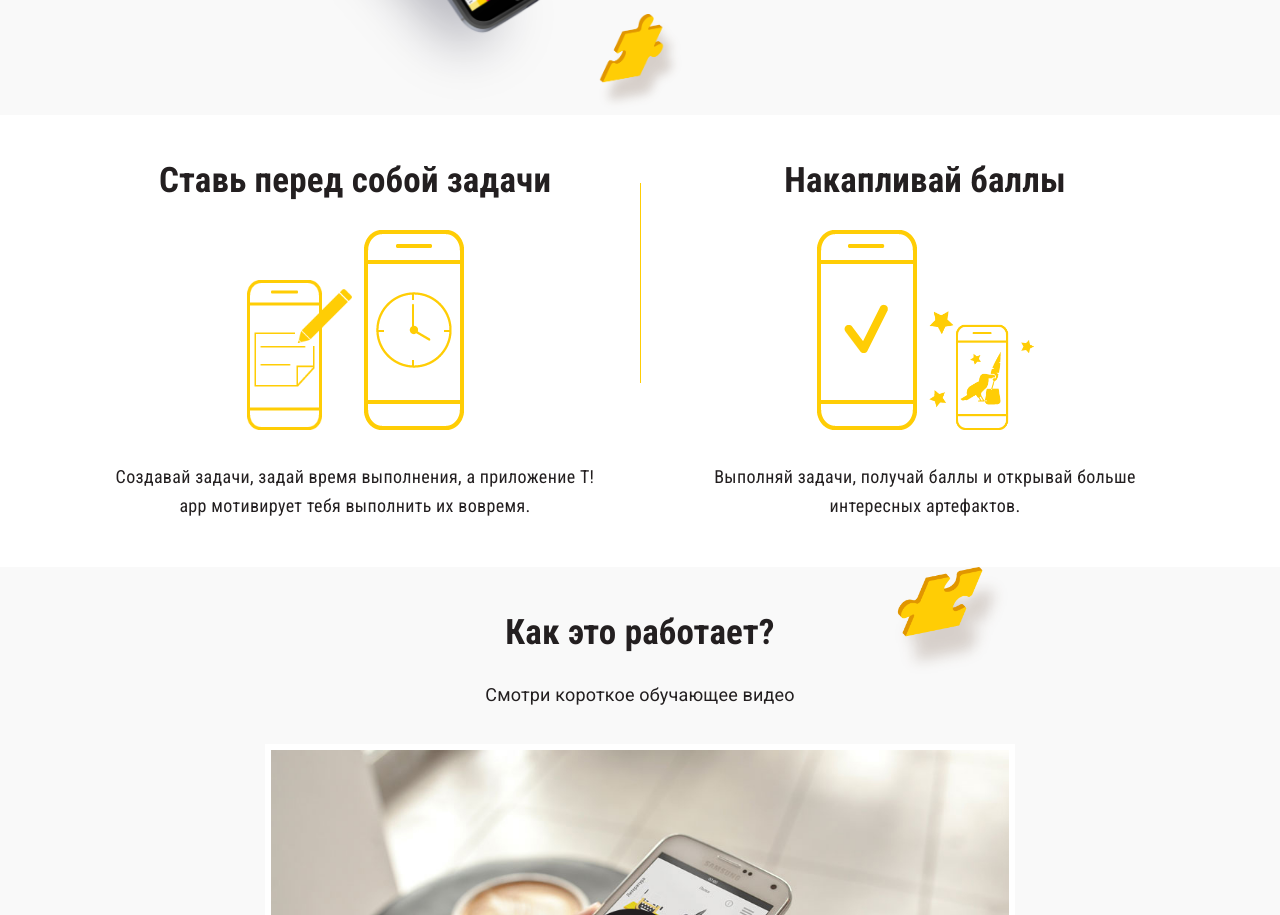
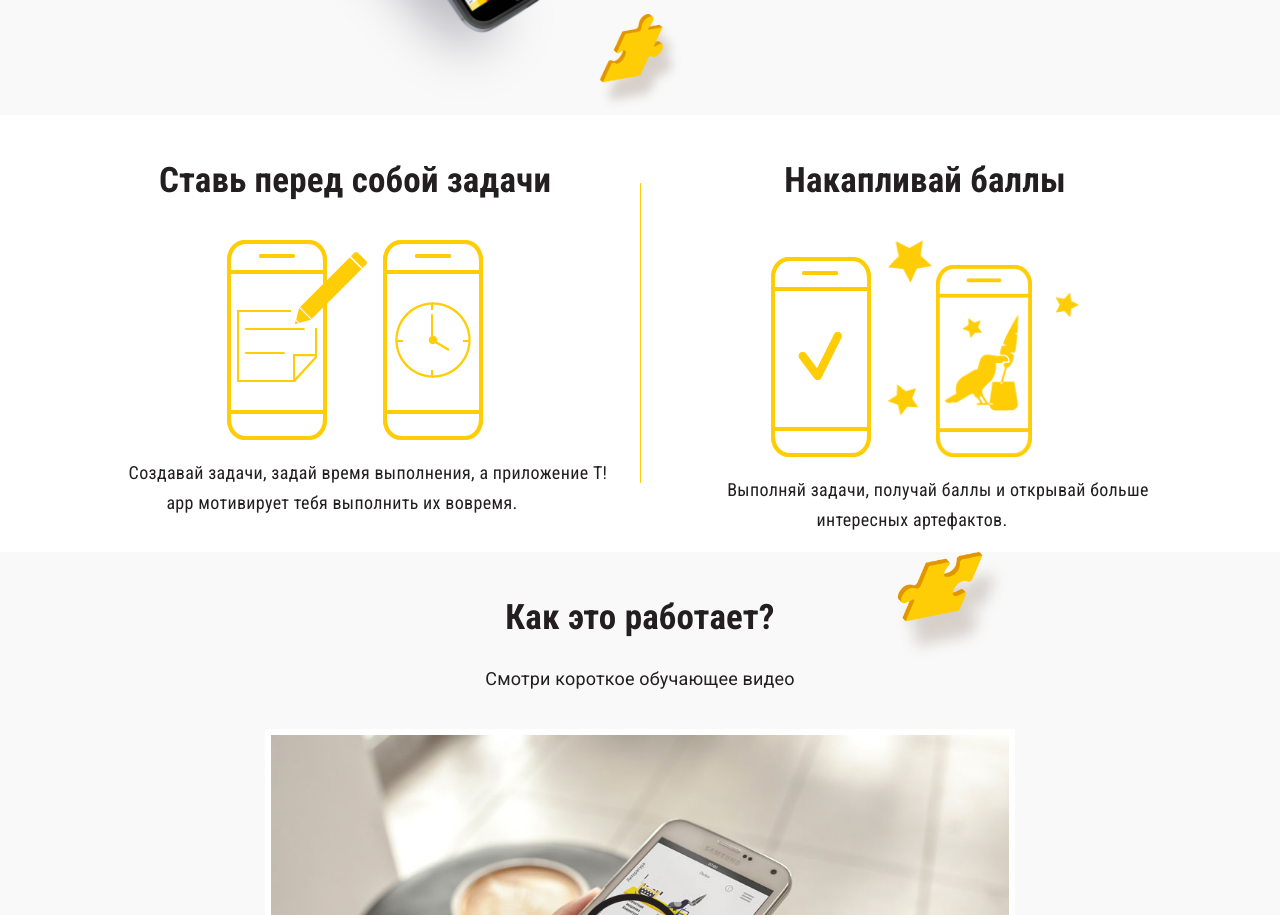
Before and after one commit to voskrekasenko/rit.github.io, a plain HTML site: page index.html in a window 1280 px wide. Shown: the part 3477-4392 px from the top of the page. Drawn offline with Linux system fonts and the light colour scheme.

Commit message:
last_fixi

```diff
--- a/css/main.css
+++ b/css/main.css
@@ -1703,17 +1703,35 @@ label {
 	margin-top:4rem;
 	left: 50%;
 	width:1px;
-	height:200px;
+	height:300px;
 	background-color: #FFCD05;
 }
 .box_tasks {
-	display: flex;
+
+	/*display: flex;
 	flex-flow: column wrap;
 	justify-content: center;
 	-ms-align-items: center;
-	align-items: center;
+	align-items: center;*/
+}
+.box_tasks img {
+
+	max-width: 40%;
+}
+
+.line_block_images {
+	display: block;
+	margin: 10px 0;
+	/*display: flex;
+	justify-content: center;
+	-ms-align-items: center;
+	align-items: flex-end;*/
+}
+.line_block_images img {
+	margin:0 6px;
 }
 .box_tasks p {
+	display: inline;
 	font-family:Roboto Condensed;
 	color: #231F20;
 	opacity: 1;
@@ -1721,15 +1739,7 @@ label {
 	font-size: 18px;
 	padding: 0 26px;
 	margin-top: 6%;
-}
-.line_block_images {
-	display: flex;
-	justify-content: center;
-	-ms-align-items: center;
-	align-items: flex-end;
-}
-.line_block_images img {
-	margin:0 6px;
+	width: 100%;
 }
 .puzzle_06 {
 	background: url('../images/puzzle-06_2x.png') no-repeat top right;
--- a/css/responsivity.css
+++ b/css/responsivity.css
@@ -420,6 +420,9 @@ Responsiveness Fixes
 		margin-top: 20px;
 		background: none;
 	}
+	#tasks {
+		margin-top: 20px;
+	}
 	.box_tasks p {
 		font-size: 14px;
 		padding:8px;
@@ -428,8 +431,8 @@ Responsiveness Fixes
 		height: 140px;
 	}
 	.box_tasks h2 {
-		font-size: 12px;
-		line-height: 13px
+		font-size: 18px;
+		line-height: 18px
 	}
 	.line_block_images img {
 		margin: 0 2px;
--- a/index.html
+++ b/index.html
@@ -272,23 +272,23 @@
 		<!-- tasks -->
 		<section id="tasks" class="background_color1">
 			<div class="container outpadding">
-				<div class="col-xs-6 col-sm-6 col-md-6 col-lg-6 align-center tasks_anim2 outpadding" >
-					<div class="intro box_tasks">
+				<div class="col-xs-12 col-sm-12 col-md-6 col-lg-6 align-center tasks_anim2 outpadding" >
+					<div class="col-xs-12 col-sm-12 col-md-12 col-lg-12 outpadding intro box_tasks">
 						<h2 style="font-stretch:condensed">Ставь перед собой задачи</h2>
-						<div class="col-xs-6 col-sm-6 col-md-3 col-lg-3 line_block_images">
-							<img class="img_responsive" src="images/ic_add_2x.png" alt="">
-							<img class="img_responsive" src="images/ic_time_2x.png" alt="">
+						<div class="col-xs-12 col-sm-12 col-md-12 col-lg-12 line_block_images">
+							<img class="" src="images/ic_add_2x.png" alt="">
+							<img class="" src="images/ic_time_2x.png" alt="">
 						</div>
 						<p>Создавай задачи, задай время выполнения, а приложение T! app мотивирует тебя выполнить их вовремя.</p>
 					</div>
 				</div>
 				<div class="vertical_line hidden-sm hidden-xs"></div>
-				<div class="col-xs-6 col-sm-6 col-md-6 col-lg-6 align-center tasks_anim3 outpadding" >
-					<div class="intro box_tasks">
+				<div class="col-xs-12 col-sm-12 col-md-6 col-lg-6 align-center tasks_anim3 outpadding" >
+					<div class="col-xs-12 col-sm-12 col-md-12 col-lg-12 outpadding intro box_tasks">
 						<h2 style="font-stretch:condensed">Накапливай баллы</h2>
-						<div class="col-xs-6 col-sm-6 col-md-3 col-lg-3 line_block_images">
-							<img class="img_responsive" src="images/ic_done_2x.png" alt="">
-							<img class="img_responsive" src="images/ic_present_2x.png" alt="">
+						<div class="col-xs-12 col-sm-12 col-md-12 col-lg-12 line_block_images">
+							<img class="" src="images/ic_done_2x.png" alt="">
+							<img class="" src="images/ic_present_2x.png" alt="">
 						</div>
 						<p>Выполняй задачи, получай баллы и открывай больше интересных артефактов.</p>
 					</div>
```
